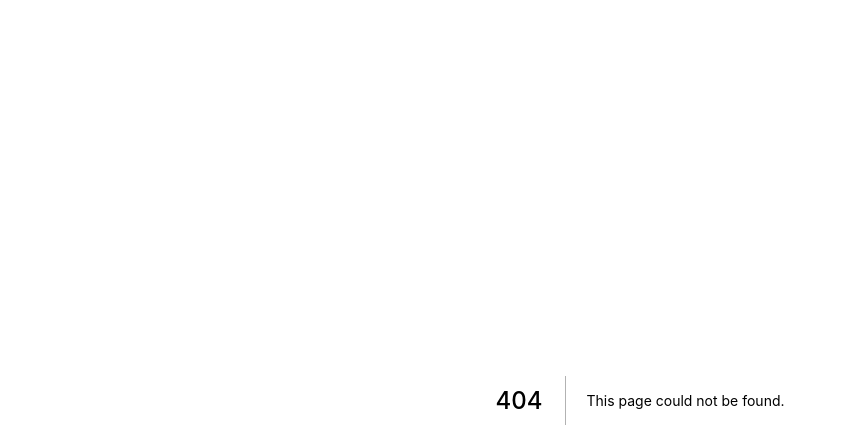
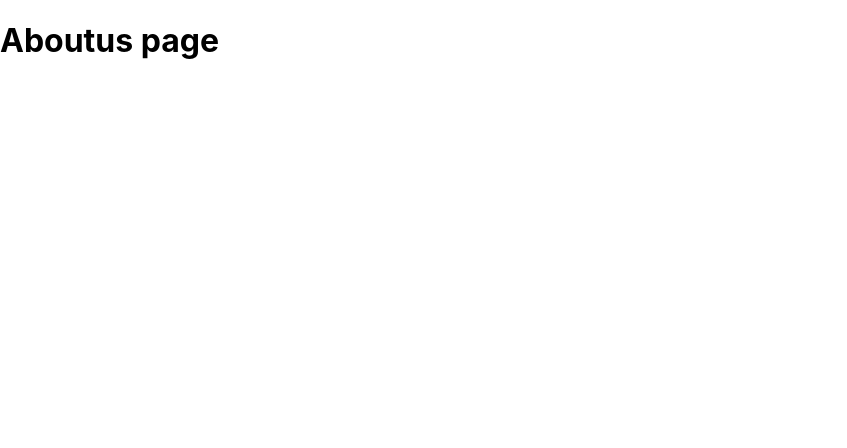
Before and after one commit to coderaudi/Nextjs_-online-Assessment, a Next.js app: page /aboutus in a window 1280 px wide. Before the commit this address had no page. Shown: the top 448 px of the page, without its empty margins (0-847 px from the left). Built offline with nearby package versions, Linux system fonts and the light colour scheme.

Commit message:
About page added

```diff
--- /dev/null
+++ b/pages/aboutus.js
@@ -0,0 +1,11 @@
+import React, { memo } from 'react';
+
+const aboutus = memo(() => {
+    return (
+        <div>
+            <h1>Aboutus page</h1>
+        </div>
+    );
+});
+
+export default aboutus;
```
